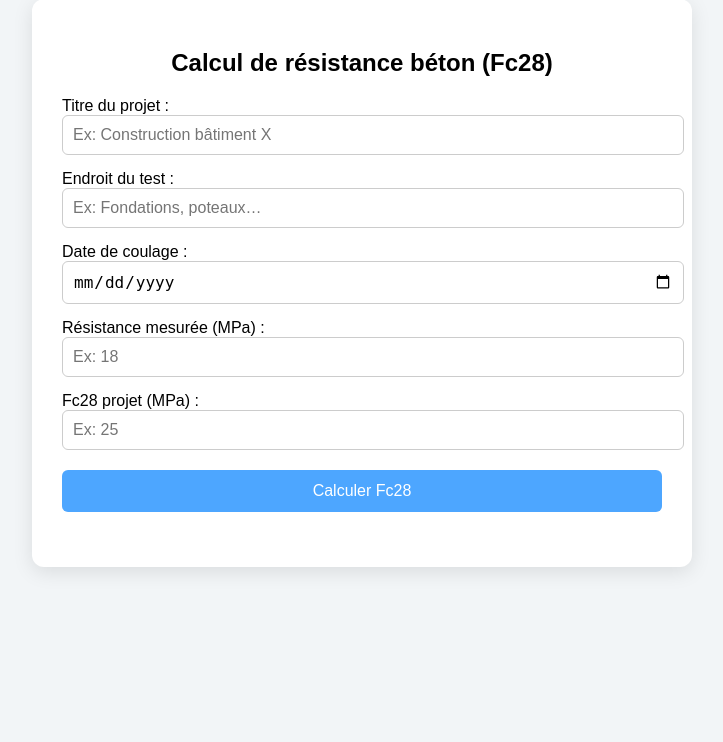
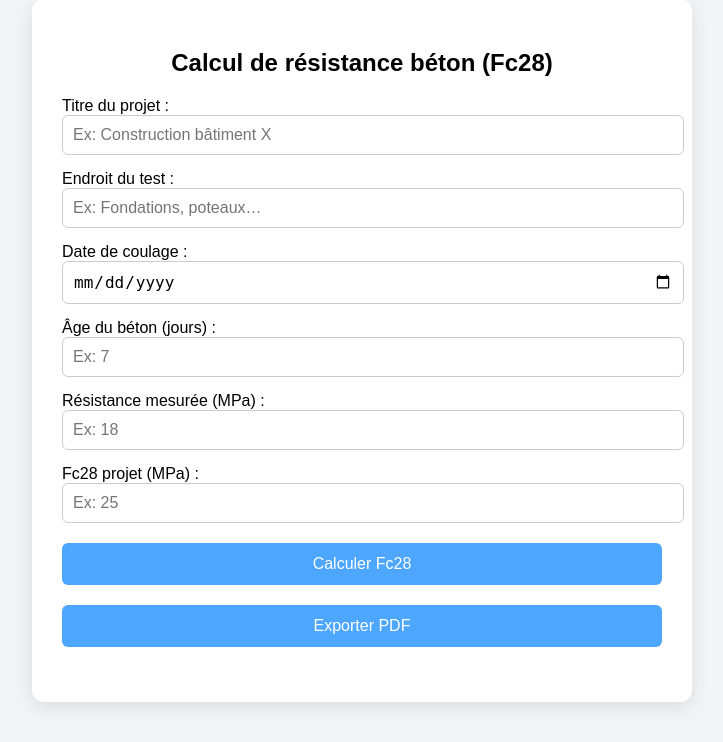
Before and after one commit to sofazrim/sofaz_fc28_tracker, a Flask app: page / in a window 1280 px wide. Shown: the part 255-997 px from the top of the page, without its empty margins (278-1001 px from the left). Before the commit the page ends 827 px from the top, so only its background shows below. Run offline with Flask 3, Linux system fonts and the light colour scheme; some libraries are stand-ins or nearby versions.

Commit message:
Update index_fr.html

```diff
--- a/templates/index_fr.html
+++ b/templates/index_fr.html
@@ -4,6 +4,7 @@
 <meta charset="UTF-8">
 <meta name="viewport" content="width=device-width, initial-scale=1.0">
 <title>SOFAZ Fc28 Tracker™</title>
+<script src="https://cdnjs.cloudflare.com/ajax/libs/jspdf/2.5.1/jspdf.umd.min.js"></script>
 <style>
 body {font-family: Arial, sans-serif; background-color: #f2f5f7; margin:0; padding:0;}
 header {background-color: #4da6ff; color:white; padding:20px; text-align:center;}
@@ -14,14 +15,15 @@ label {display:block; margin-top:15px;}
 input[type="number"], input[type="date"], input[type="text"] {width:100%; padding:10px; font-size:16px; border-radius:6px; border:1px solid #ccc;}
 button {background-color: #4da6ff; color:white; border:none; padding:12px 20px; font-size:16px; border-radius:6px; cursor:pointer; margin-top:20px; width:100%;}
 button:hover {background-color: #3399ff;}
-#result {margin-top:25px; font-weight:bold; font-size:18px; white-space:pre-line;}
+#result {margin-top:25px; font-weight:bold; text-align:center; font-size:18px; white-space:pre-line;}
 .result-line {display:block;}
 </style>
 </head>
 <body>
 
 <header>
-    <img src="logo_sofaz.png" alt="Logo SOFAZ">
+    <!-- Logo GitHub correct -->
+    <img src="https://raw.githubusercontent.com/sofazrim/sofaz_fc28_tracker/main/logo_sofaz.png" alt="Logo SOFAZ">
     <h1>SOFAZ Fc28 Tracker™</h1>
 </header>
 
@@ -37,6 +39,9 @@ button:hover {background-color: #3399ff;}
 <label for="date_coulage">Date de coulage :</label>
 <input type="date" id="date_coulage">
 
+<label for="age">Âge du béton (jours) :</label>
+<input type="number" id="age" placeholder="Ex: 7">
+
 <label for="resistance">Résistance mesurée (MPa) :</label>
 <input type="number" id="resistance" placeholder="Ex: 18">
 
@@ -44,46 +49,58 @@ button:hover {background-color: #3399ff;}
 <input type="number" id="fc28" placeholder="Ex: 25">
 
 <button onclick="calculFc28()">Calculer Fc28</button>
+<button onclick="exportPDF()">Exporter PDF</button>
 
 <div id="result"></div>
 </main>
 
 <script>
 function calculFc28() {
-    const titre = document.getElementById('titre_projet').value || "Non renseigné";
-    const lieu = document.getElementById('lieu_test').value || "Non renseigné";
-    const dateCoulageStr = document.getElementById('date_coulage').value;
+    const titreProjet = document.getElementById('titre_projet').value || "Non renseigné";
+    const lieuTest = document.getElementById('lieu_test').value || "Non renseigné";
+    const dateCoulage = document.getElementById('date_coulage').value;
+    const age = parseFloat(document.getElementById('age').value);
     const resJour = parseFloat(document.getElementById('resistance').value);
     const fc28Projet = parseFloat(document.getElementById('fc28').value);
 
-    if(!dateCoulageStr || isNaN(resJour) || isNaN(fc28Projet) || resJour<=0 || fc28Projet<=0){
-        const resDiv = document.getElementById('result');
-        resDiv.innerText = "⚠️ Veuillez entrer des valeurs valides.";
-        resDiv.style.color = "red";
+    if(!dateCoulage || isNaN(age) || isNaN(resJour) || isNaN(fc28Projet) || age<=0 || resJour<=0 || fc28Projet<=0){
+        document.getElementById('result').innerText = "⚠️ Veuillez entrer des valeurs valides.";
+        document.getElementById('result').style.color = "red";
         return;
     }
 
-    const dateCoulage = new Date(dateCoulageStr);
-    const today = new Date();
-    const age = Math.round((today - dateCoulage) / (1000*60*60*24));
-    const res28 = resJour * Math.pow(28/age,0.5);
+    // Calcul exact comme ton code Python
+    const res28 = resJour * Math.pow(28/age, 0.5);
     const dateTest = new Date(dateCoulage);
     dateTest.setDate(dateTest.getDate() + age);
     const conforme = res28 >= fc28Projet;
 
-    const resDiv = document.getElementById('result');
-    resDiv.innerHTML = `
-🏷️ Projet : ${titre}
-📍 Endroit du test : ${lieu}
-📅 Date de coulage : ${dateCoulage.toLocaleDateString('fr-FR')}
+    const resultDiv = document.getElementById('result');
+    resultDiv.innerHTML = `
+🏷️ Projet : ${titreProjet}
+📍 Endroit du test : ${lieuTest}
 📅 Date du test : ${dateTest.toLocaleDateString('fr-FR')}
 🧱 Âge du béton : ${age} jours
-🧪 Fc estimée : ${res28.toFixed(2)} MPa
+🧪 Fc estimée à 28j : ${res28.toFixed(2)} MPa
 🎯 Fc28 projet : ${fc28Projet} MPa
-<span class="result-line" style="color:${conforme ? 'black':'red'}">
+<span class="result-line" style="color:${conforme ? 'green' : 'red'}">
 ${conforme ? '✅ Résultat : Conforme' : '❌ Résultat : Non Conforme'}
 </span>
 `;
+}
+
+// Export PDF simple avec jspdf
+function exportPDF(){
+    const { jsPDF } = window.jspdf;
+    const doc = new jsPDF();
+    const resultText = document.getElementById('result').innerText || "Aucun résultat à exporter.";
+    doc.setFontSize(16);
+    doc.text("Rapport - SOFAZ Fc28 Tracker (TM)", 105, 20, null, null, "center");
+    doc.text("Développé par Ing. Fathi ZERRIOUH", 105, 30, null, null, "center");
+    doc.text("---------------------------------------------", 105, 40, null, null, "center");
+    doc.setFontSize(14);
+    doc.text(resultText, 20, 60);
+    doc.save("rapport_fc28.pdf");
 }
 </script>
 
```
